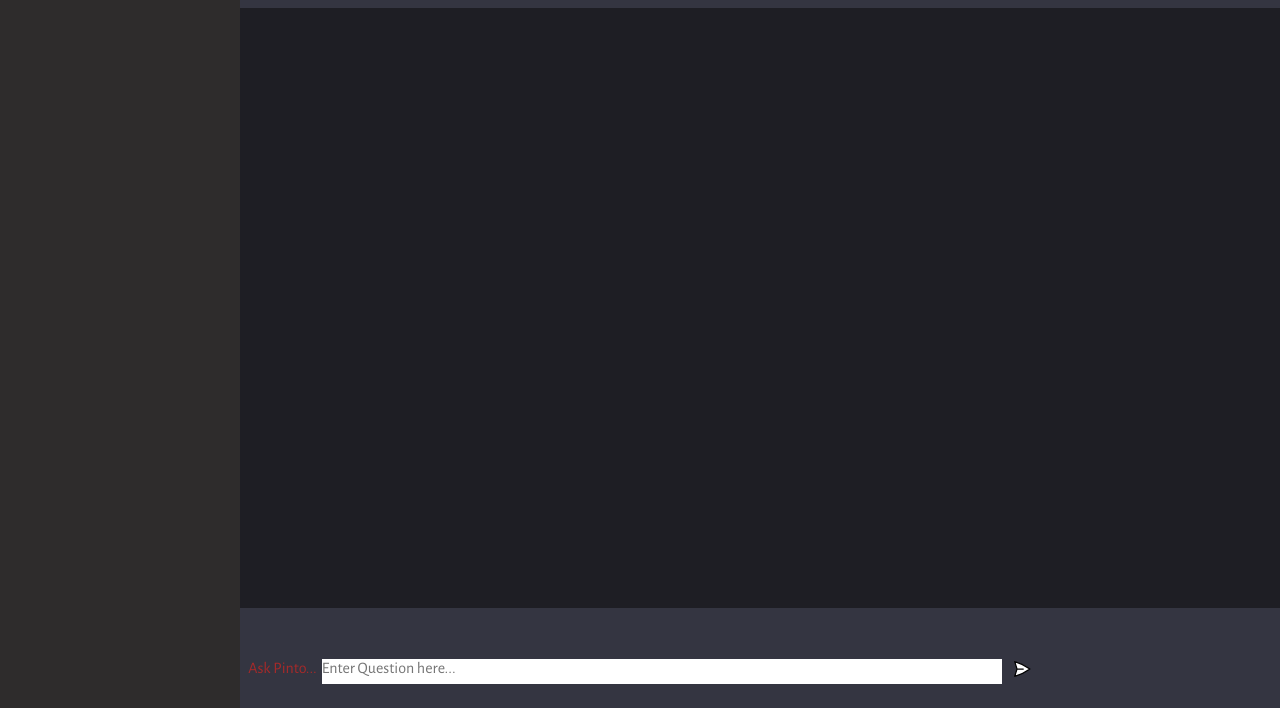
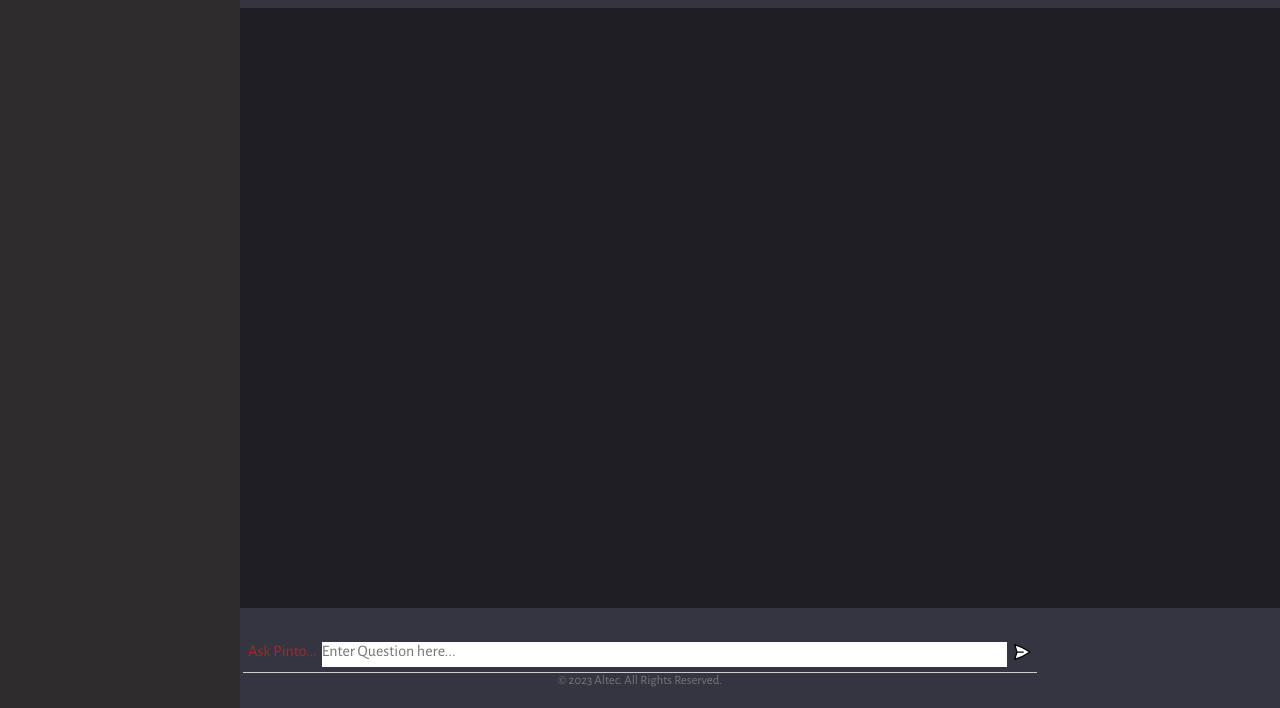
Before and after one commit to aterry0603/code, a website built with Vite: page client/index.html in a window 1280 px wide. Shown: the part 92-800 px from the top of the page. Built offline with nearby package versions, Linux system fonts and the light colour scheme.

```diff
--- a/client/index.html
+++ b/client/index.html
@@ -24,9 +24,16 @@
           <label style="color: brown;"><for="prompt">Ask Pinto...</label>
           <textarea id="prompt" name="prompt" rows="1" cols="1" placeholder="Enter Question here..."></textarea>
           <button type="submit"><img src="assets/send.svg" alt="Send"></button>
+
+
         </form>
+        <div class="form-footer">
+          <p>&copy; 2023 Altec. All Rights Reserved.</p>
+        </div>
       </div>
     </div>
+
+
     <script type="module" src="script.js"></script>
     <script>
       function startNewChat() {
@@ -35,4 +42,5 @@
       }
     </script>
   </body>
+
 </html>
--- a/client/style.css
+++ b/client/style.css
@@ -222,9 +222,22 @@
   gap: 5px;
 }
 
+.form-footer {
+  margin-top: 0rem;
+  padding-top: 0rem;
+  border-top: 1px solid #ccc;
+  text-align: center;
+  font-size: 0.8rem;
+  color: #777;
+}
+
+.form-footer p {
+  margin: 0;
+}
+
 textarea {
   flex: 1;
-  margin-right: 5px;
+  margin-right: 5epspx;
   resize: none;
   border: none;
   outline: none;
```
